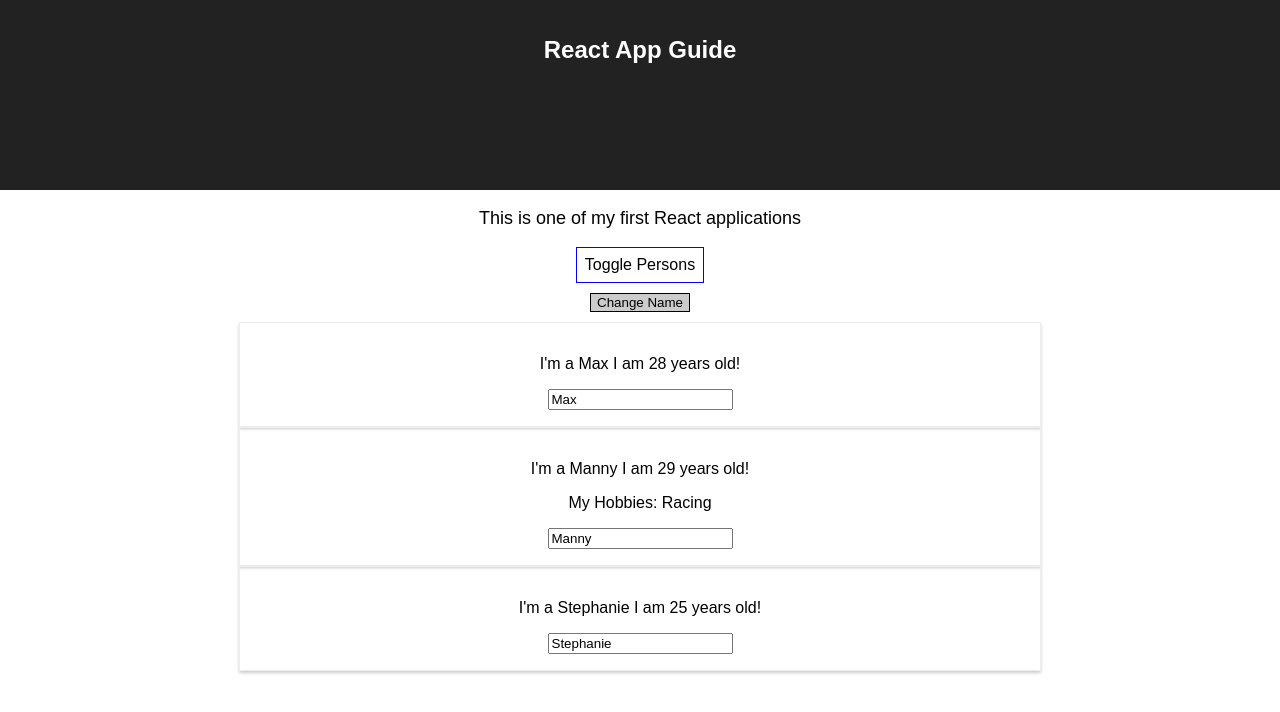
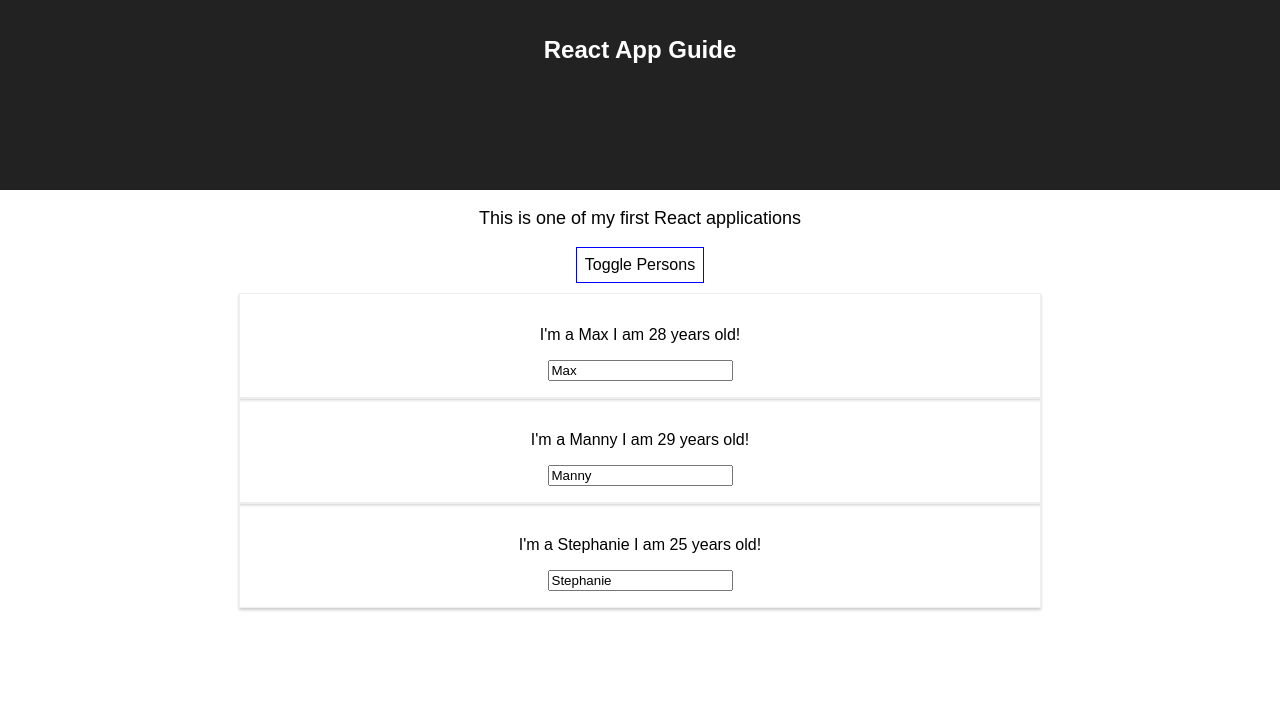
Before and after one commit to StephenPopovich/react-app-guide, a React (Create React App) app: page / in a window 1280 px wide. Both pictures are taken after a click on the button "Toggle Persons". Shown: the top 712 px of the page. Built offline with nearby package versions, Linux system fonts and the light colour scheme.

Commit message:
render person array elements as a dynamic list

```diff
--- a/src/App.js
+++ b/src/App.js
@@ -4,12 +4,14 @@
 
 class App extends Component {
  state = {
+   //A 'persons' array with three elements
     persons: [
       { name: 'Max', age: 28},
       { name: 'Manny', age: 29},
       { name: 'Stephanie', age: 25}
     ],
       otherState: 'some other value',
+      //Add another property set to false to start off not displayed.
       showPersons: false
   };
 
@@ -52,6 +54,20 @@
     padding: '8px'
   };
 
+  let persons = null;
+
+  if (this.state.showPersons === true) {
+       persons = (
+         <div className="Person-list">
+           {this.state.persons.map(person => {
+             return <Person
+               name={person.name}
+               age={person.age} />
+           })}
+          </div>
+       );
+  }
+
     return (
       <div className="App">
         <header className="App-header">
@@ -63,25 +79,7 @@
         <button
           style={style}
           onClick={this.togglePersonsHandler}>Toggle Persons</button>
-        {
-          this.state.showPersons === true ?
-          <div className="Person-list">
-            <button
-              onClick={() => this.switchNameHandler('Super Stephen')}>Change Name</button>
-          <Person
-            name={this.state.persons[0].name}
-            age={this.state.persons[0].age} />
-          <Person
-             name={this.state.persons[1].name}
-             age={this.state.persons[1].age}
-             click={this.switchNameHandler.bind(this, 'Silly Sally')}
-             changed={this.nameChangedHandler}>My Hobbies: Racing</Person>
-          <Person
-            name={this.state.persons[2].name}
-            age={this.state.persons[2].age} />
-
-        </div> : null
-      }
+         {persons}
 
 
       </div>
```
